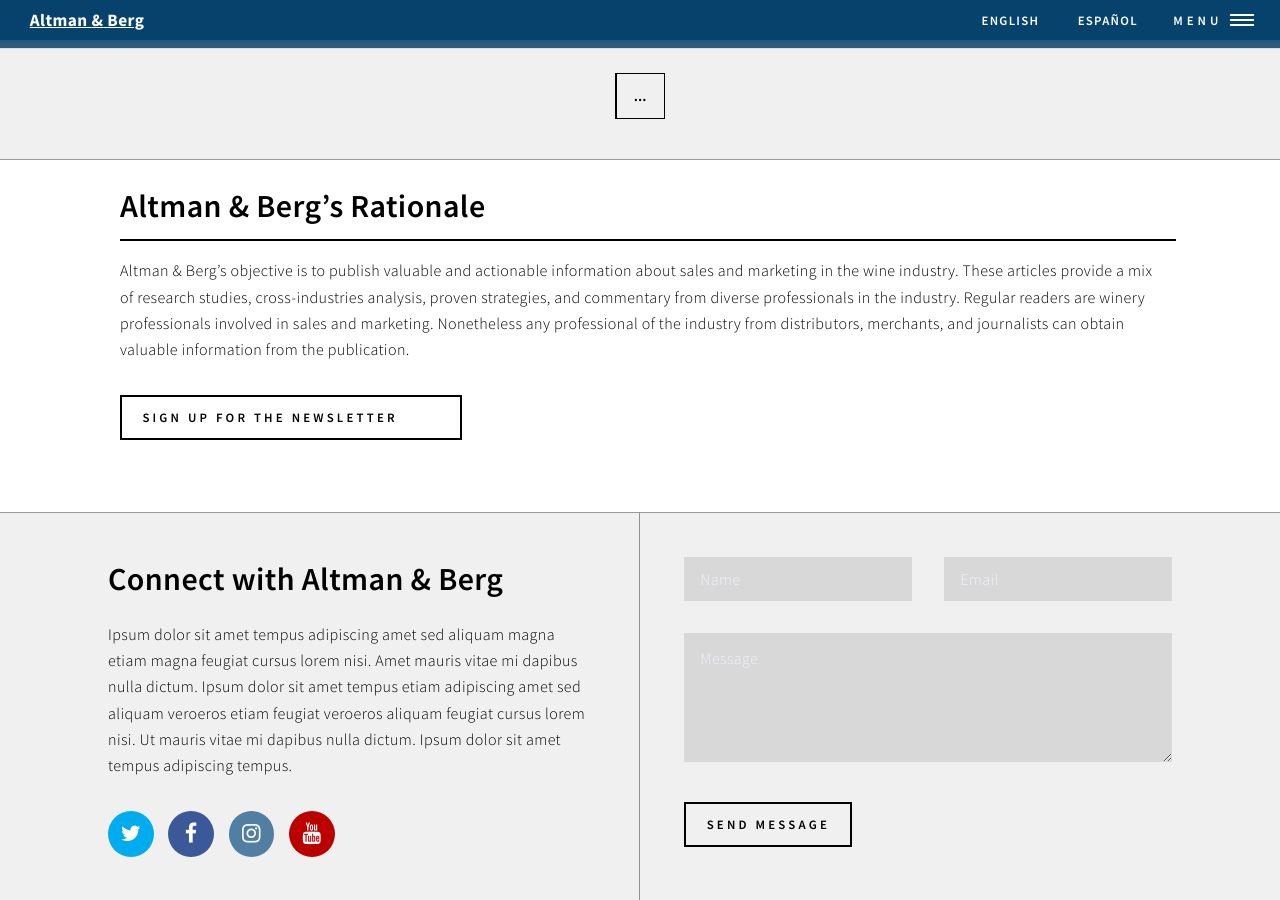
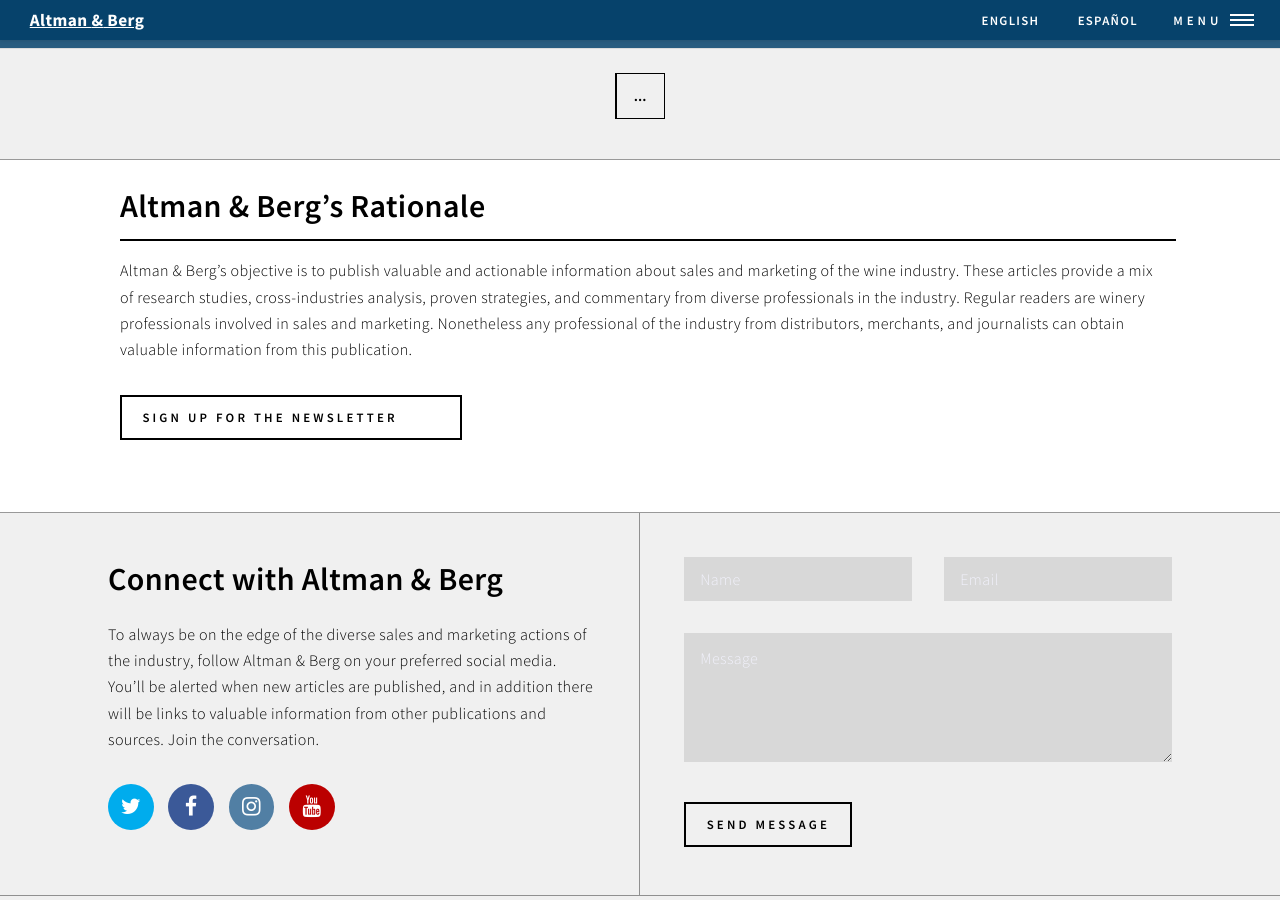
Before and after one commit to gasparlg/altmanbergtest4, a Jekyll site: the page built from index.html, in a window 1280 px wide and 900 px high, scrolled down 492 px. Built offline with Jekyll 4.4.1, drawn with Linux system fonts in a browser that asks for light colours.

Commit message:
connect with a&b, some css, ..

```diff
--- a/_layouts/post.html
+++ b/_layouts/post.html
@@ -81,7 +81,7 @@
                     <div class="inner">
                         <section>
                             <h2><a name="contact">Connect with Altman &amp; Berg</a></h2>
-                            <p>Ipsum dolor sit amet tempus adipiscing amet sed aliquam magna etiam magna feugiat cursus lorem nisi. Amet mauris vitae mi dapibus nulla dictum. Ipsum dolor sit amet tempus etiam adipiscing amet sed aliquam veroeros etiam feugiat veroeros aliquam feugiat cursus lorem nisi. Ut mauris vitae mi dapibus nulla dictum. Ipsum dolor sit amet tempus adipiscing tempus.</p>
+                            <p>To always be on the edge of the diverse sales and marketing actions of the industry, follow Altman & Berg on your preferred social media. You’ll be alerted when new articles are published, and in addition there will be links to valuable information from other publications and sources. Join the conversation.</p>
                             <ul class="icons style2">
                                 <li><a href="#" class="icon fa-twitter"><span class="label">Twitter</span></a></li>
                                 <li><a href="#" class="icon fa-facebook"><span class="label">Facebook</span></a></li>
--- a/index.html
+++ b/index.html
@@ -108,7 +108,7 @@
                             <h2>Altman &amp; Berg’s Rationale</h2>
 
                         </header>
-                        <p>Altman &amp; Berg’s objective is to publish valuable and actionable information about sales and marketing in the wine industry. These articles provide a mix of research studies, cross-industries analysis, proven strategies, and commentary from diverse professionals in the industry. Regular readers are winery professionals involved in sales and marketing. Nonetheless any professional of the industry from distributors, merchants, and journalists can obtain valuable information from the publication. </p>
+                        <p>Altman &amp; Berg’s objective is to publish valuable and actionable information about sales and marketing of the wine industry. These articles provide a mix of research studies, cross-industries analysis, proven strategies, and commentary from diverse professionals in the industry. Regular readers are winery professionals involved in sales and marketing. Nonetheless any professional of the industry from distributors, merchants, and journalists can obtain valuable information from this publication. </p>
                         <ul class="actions">
                             <li><a href="landing.html" class="button next">Sign Up for the Newsletter</a></li>
                         </ul>
@@ -126,7 +126,7 @@
 
                         <h2><a name="contact">Connect with Altman &amp; Berg</a></h2>
 
-                        <p>Ipsum dolor sit amet tempus adipiscing amet sed aliquam magna etiam magna feugiat cursus lorem nisi. Amet mauris vitae mi dapibus nulla dictum. Ipsum dolor sit amet tempus etiam adipiscing amet sed aliquam veroeros etiam feugiat veroeros aliquam feugiat cursus lorem nisi. Ut mauris vitae mi dapibus nulla dictum. Ipsum dolor sit amet tempus adipiscing tempus.</p>
+                        <p>To always be on the edge of the diverse sales and marketing actions of the industry, follow Altman & Berg on your preferred social media. You’ll be alerted when new articles are published, and in addition there will be links to valuable information from other publications and sources. Join the conversation.</p>
                         <ul class="icons style2">
                             <li><a href="#" class="icon fa-twitter"><span class="label">Twitter</span></a></li>
                             <li><a href="#" class="icon fa-facebook"><span class="label">Facebook</span></a></li>
--- a/tags/index.html
+++ b/tags/index.html
@@ -83,7 +83,7 @@
 
                         <h2><a name="contact">Connect with Altman &amp; Berg</a></h2>
 
-                        <p>Ipsum dolor sit amet tempus adipiscing amet sed aliquam magna etiam magna feugiat cursus lorem nisi. Amet mauris vitae mi dapibus nulla dictum. Ipsum dolor sit amet tempus etiam adipiscing amet sed aliquam veroeros etiam feugiat veroeros aliquam feugiat cursus lorem nisi. Ut mauris vitae mi dapibus nulla dictum. Ipsum dolor sit amet tempus adipiscing tempus.</p>
+                        <p>To always be on the edge of the diverse sales and marketing actions of the industry, follow Altman & Berg on your preferred social media. You’ll be alerted when new articles are published, and in addition there will be links to valuable information from other publications and sources. Join the conversation.</p>
                         <ul class="icons style2">
                             <li><a href="#" class="icon fa-twitter"><span class="label">Twitter</span></a></li>
                             <li><a href="#" class="icon fa-facebook"><span class="label">Facebook</span></a></li>
```
Also changed, not shown: _layouts/default.html (line endings or trailing spaces), _posts/2016-07-17-History-of-the-Argentine-Wine-Industry-and-its-International-Trade.md (line endings or trailing spaces), css/main.css (line endings or trailing spaces).
